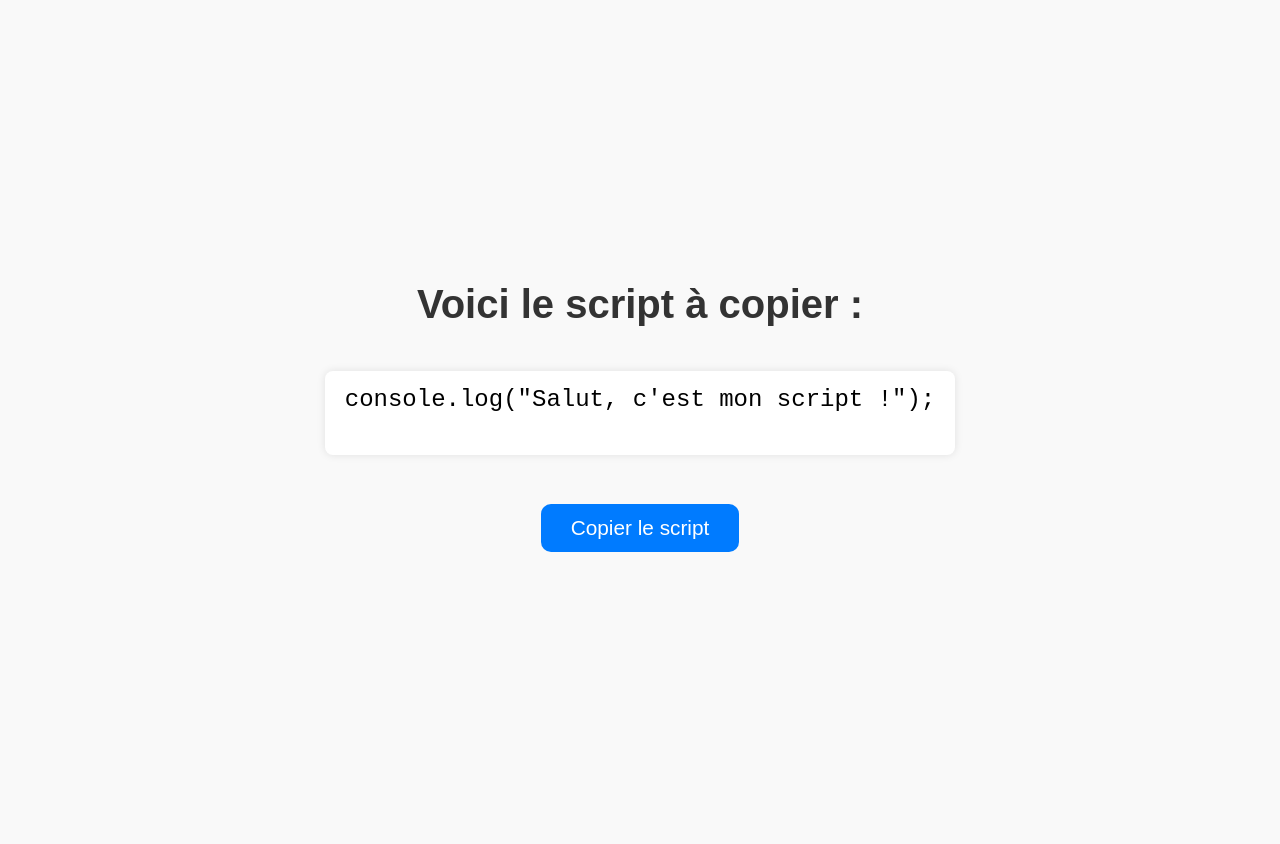
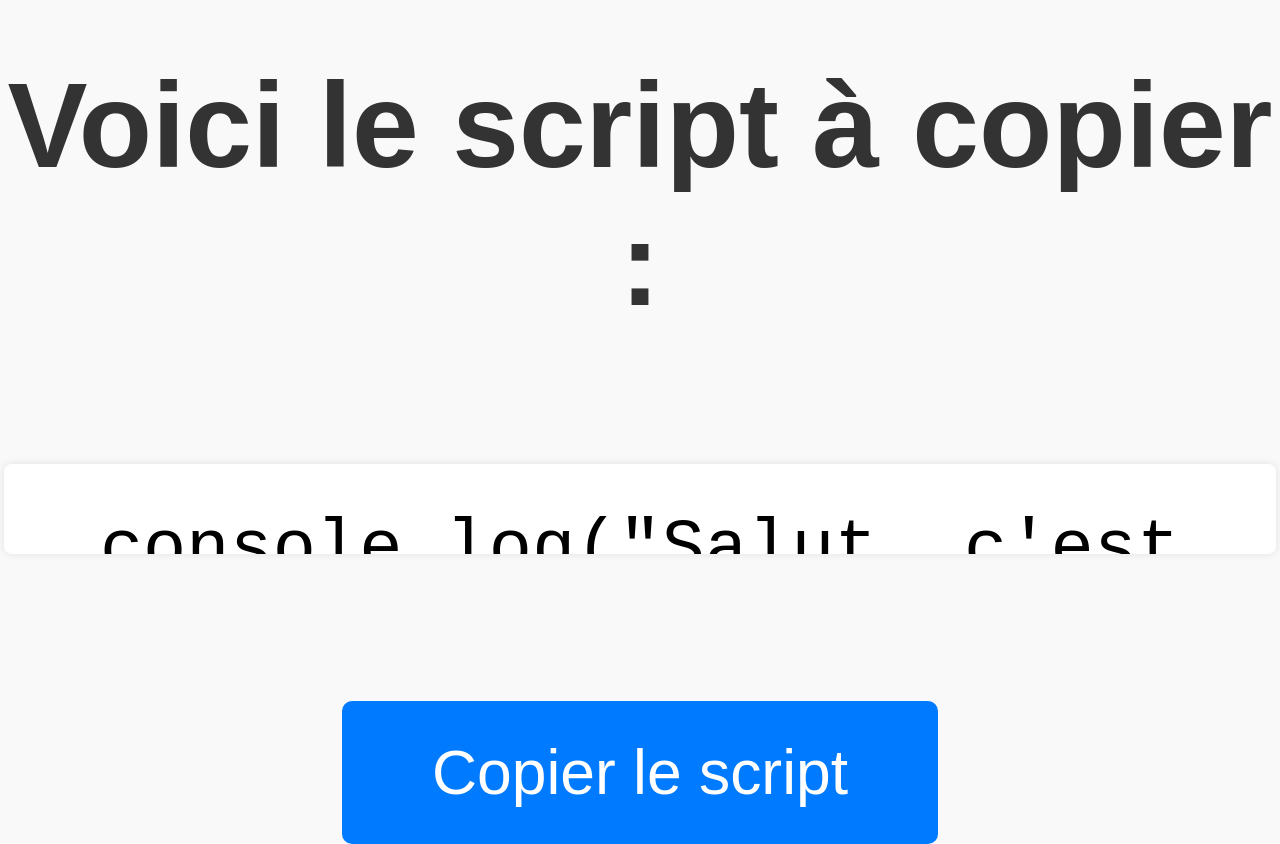
Before and after one commit to TomTom-11/aimbot-, a plain HTML site: page index.html in a window 1280 px wide. Before the commit the page ends 800 px from the top, so only its background shows below. Drawn offline with Linux system fonts and the light colour scheme.

Commit message:
Update index.html

```diff
--- a/index.html
+++ b/index.html
@@ -16,14 +16,14 @@
       text-align: center;
     }
     h2 {
-      font-size: 2.5rem;
-      margin-bottom: 20px;
+      font-size: 7.5rem; /* 2.5rem x 3 */
+      margin-bottom: 60px; /* 20px x 3 */
       color: #333;
     }
     pre {
-      font-size: 1.5rem;
+      font-size: 4.5rem; /* 1.5rem x 3 */
       background: #fff;
-      padding: 15px 20px;
+      padding: 45px 60px; /* 15px 20px x 3 */
       border-radius: 8px;
       max-width: 90%;
       overflow-x: auto;
@@ -32,9 +32,9 @@
       word-wrap: break-word;
     }
     button {
-      margin-top: 25px;
-      padding: 12px 30px;
-      font-size: 1.3rem;
+      margin-top: 75px; /* 25px x 3 */
+      padding: 36px 90px; /* 12px 30px x 3 */
+      font-size: 3.9rem; /* 1.3rem x 3 */
       cursor: pointer;
       border: none;
       border-radius: 10px;
```
